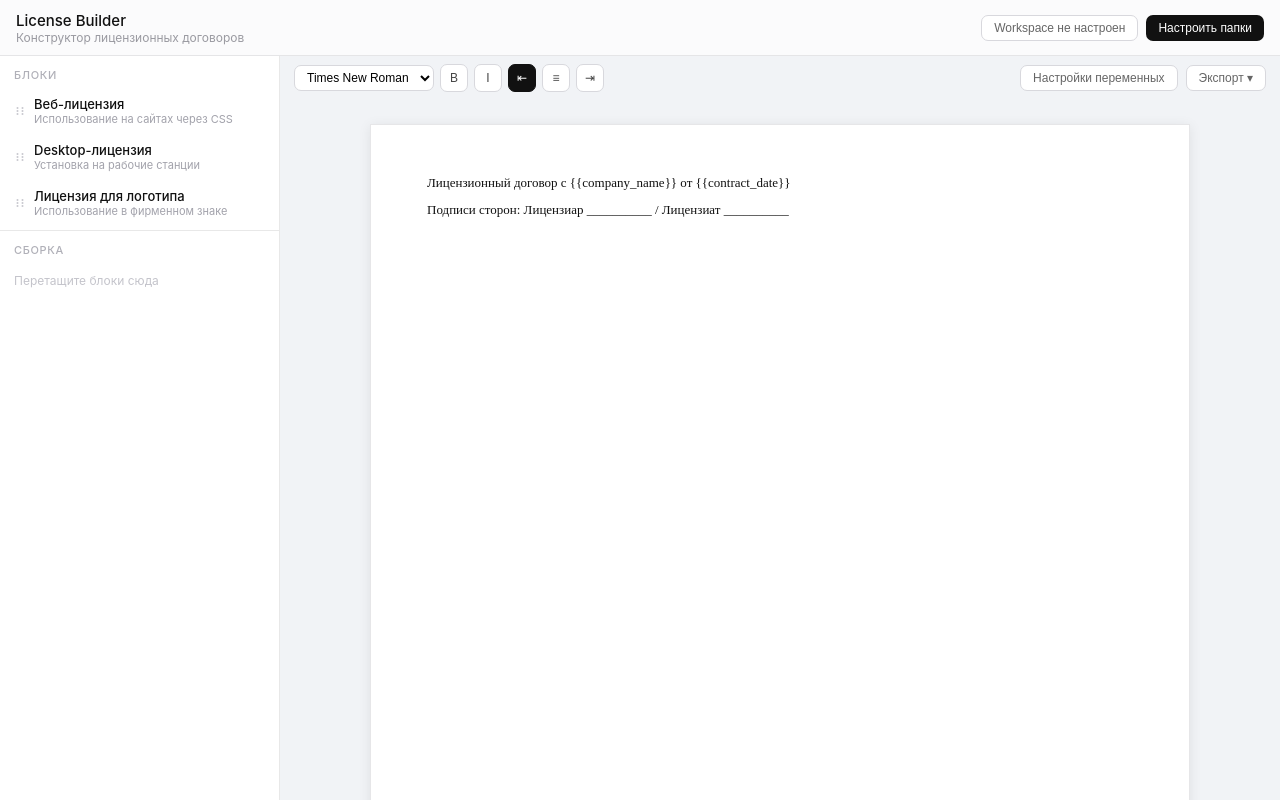
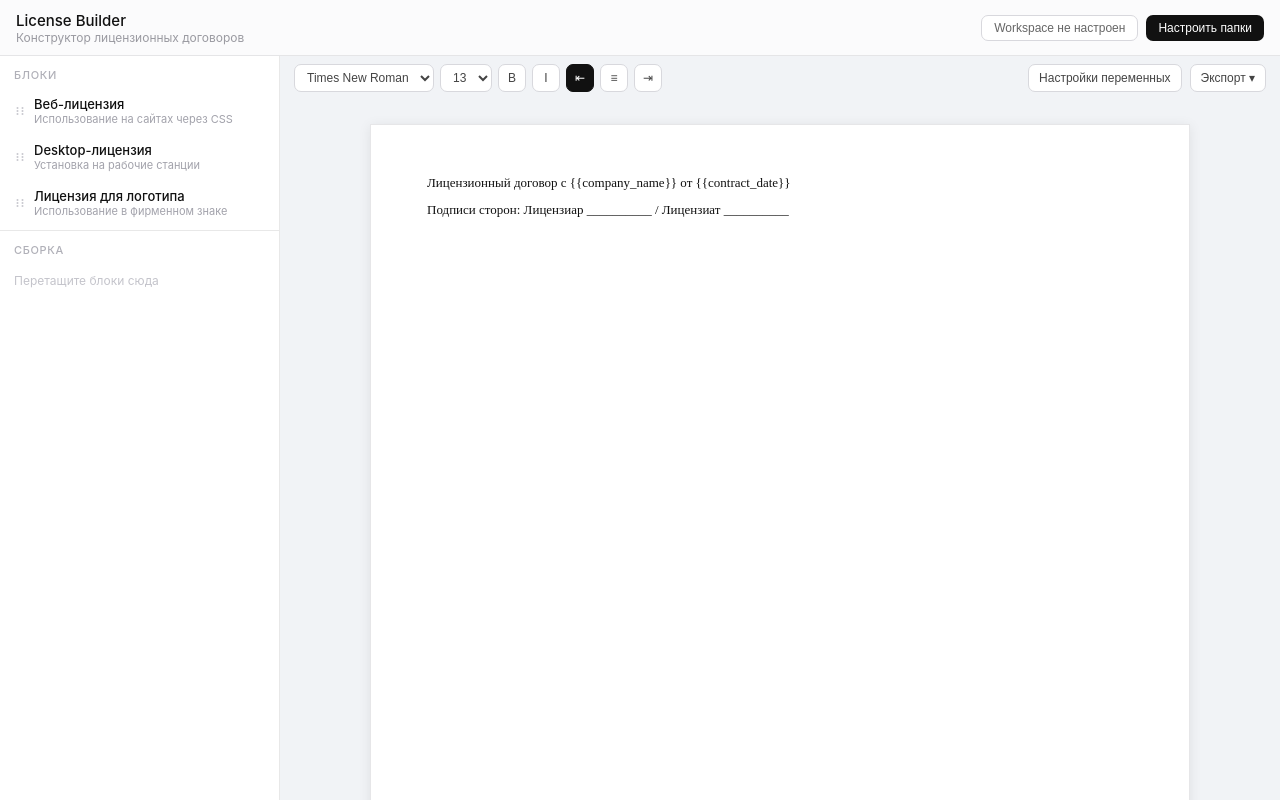
Before and after one commit to serebracode/licensebuilder, a React (Vite) app: page / in a window 1280 px wide. Built offline with nearby package versions, Linux system fonts and the light colour scheme.

Commit message:
fix: add font-size control and make delete button clickable during dnd

```diff
--- a/src/App.tsx
+++ b/src/App.tsx
@@ -90,10 +90,8 @@ const AvailableRow = ({ block }: { block: LicenseBlock }): JSX.Element => {
       ref={setNodeRef}
       className="block-row"
       style={{ transform: CSS.Translate.toString(transform), opacity: isDragging ? 0.5 : 1 }}
-      {...attributes}
-      {...listeners}
     >
-      <span className="drag-handle"><DragDots /></span>
+      <span className="drag-handle" {...attributes} {...listeners}><DragDots /></span>
       <div className="block-info">
         <div className="block-name">{block.title}</div>
         <div className="block-desc">{block.description}</div>
@@ -118,10 +116,8 @@ const AssemblyRow = ({
       ref={setNodeRef}
       className="block-row"
       style={{ transform: CSS.Transform.toString(transform), transition, opacity: isDragging ? 0.5 : 1 }}
-      {...attributes}
-      {...listeners}
     >
-      <span className="drag-handle"><DragDots /></span>
+      <span className="drag-handle" {...attributes} {...listeners}><DragDots /></span>
       <div className="block-info">
         <div className="block-name">{item.block.title}</div>
         <div className="block-desc">{item.block.description}</div>
@@ -157,6 +153,7 @@ const App = (): JSX.Element => {
   const [isBold, setIsBold] = useState(false);
   const [isItalic, setIsItalic] = useState(false);
   const [textAlign, setTextAlign] = useState<'left' | 'center' | 'right'>('left');
+  const [fontSize, setFontSize] = useState(13);
 
   const hasWorkspace = Boolean(settings.workspacePath);
 
@@ -256,7 +253,8 @@ const App = (): JSX.Element => {
     fontFamily,
     fontWeight: isBold ? 700 : 400,
     fontStyle: isItalic ? 'italic' : 'normal',
-    textAlign
+    textAlign,
+    fontSize: `${fontSize}px`
   } as const;
 
   return (
@@ -317,6 +315,14 @@ const App = (): JSX.Element => {
                   <option>Arial</option>
                   <option>Helvetica</option>
                   <option>Georgia</option>
+                </select>
+                <select value={fontSize} onChange={(e) => setFontSize(Number(e.target.value))}>
+                  <option value={11}>11</option>
+                  <option value={12}>12</option>
+                  <option value={13}>13</option>
+                  <option value={14}>14</option>
+                  <option value={16}>16</option>
+                  <option value={18}>18</option>
                 </select>
                 <button type="button" className={`btn-tool ${isBold ? 'active' : ''}`} onClick={() => setIsBold((v) => !v)}>B</button>
                 <button type="button" className={`btn-tool ${isItalic ? 'active' : ''}`} onClick={() => setIsItalic((v) => !v)}>I</button>
--- a/src/styles.css
+++ b/src/styles.css
@@ -191,23 +191,29 @@ body {
   margin-right: auto;
 }
 
-.editor-tools select {
-  font-size: 12px;
-  border: 0.5px solid #d8d8dd;
-  border-radius: 7px;
-  padding: 4px 8px;
-  background: #fff;
-}
-
-.btn-tool {
-  min-width: 28px;
+.editor-tools select,
+.btn-tool,
+.preview-toolbar .btn-ghost {
   height: 28px;
   border: 0.5px solid #d8d8dd;
   border-radius: 7px;
   background: #fff;
   color: #444;
   font-size: 12px;
+}
+
+.editor-tools select {
+  padding: 0 8px;
+}
+
+.btn-tool {
+  min-width: 28px;
+  padding: 0 8px;
   cursor: pointer;
+}
+
+.preview-toolbar .btn-ghost {
+  padding: 0 10px;
 }
 
 .btn-tool.active {
```
